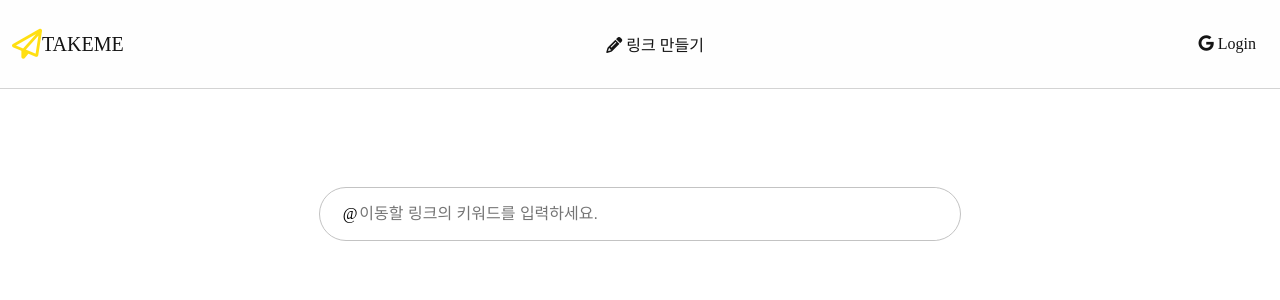
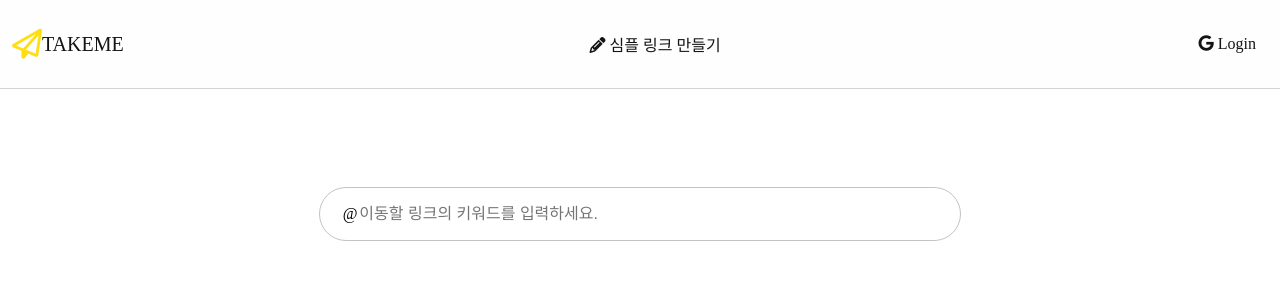
Before and after one commit to HGUfuzzing/TakeMe, a PHP site: page / in a window 1280 px wide. Shown: the top 300 px of the page. Run offline with PHP 8.4, Linux system fonts and the light colour scheme; data that the repository does not hold is empty; a stand-in replaces the project's code that opens the database connection; some libraries are stand-ins or nearby versions.

Commit message:
change write link as '심플 링크 만들기'

```diff
--- a/views/partials/nav.php
+++ b/views/partials/nav.php
@@ -8,7 +8,7 @@
             <li>
                 <a href="/write">
                 <i class="fas fa-pencil-alt"></i>
-                    링크 만들기
+                    심플 링크 만들기
                 </a>
             </li>
         </ul>
```
